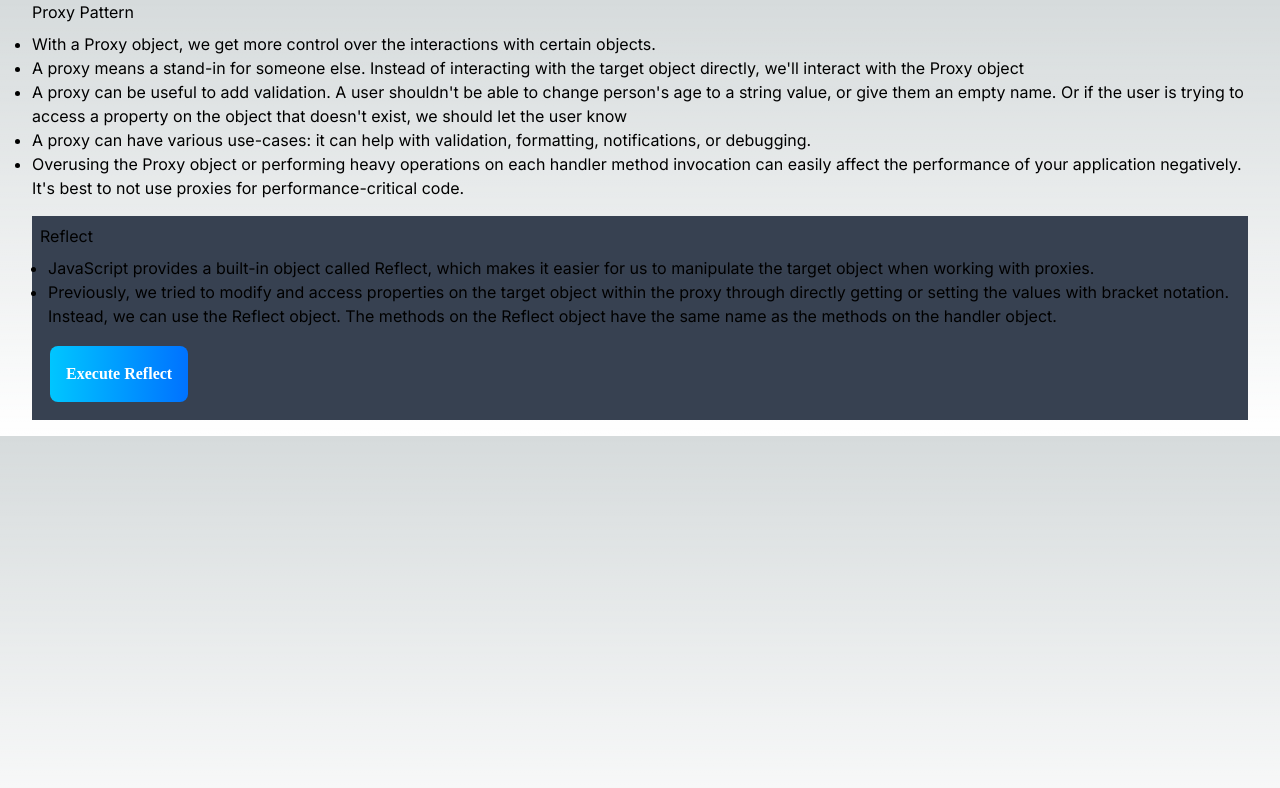
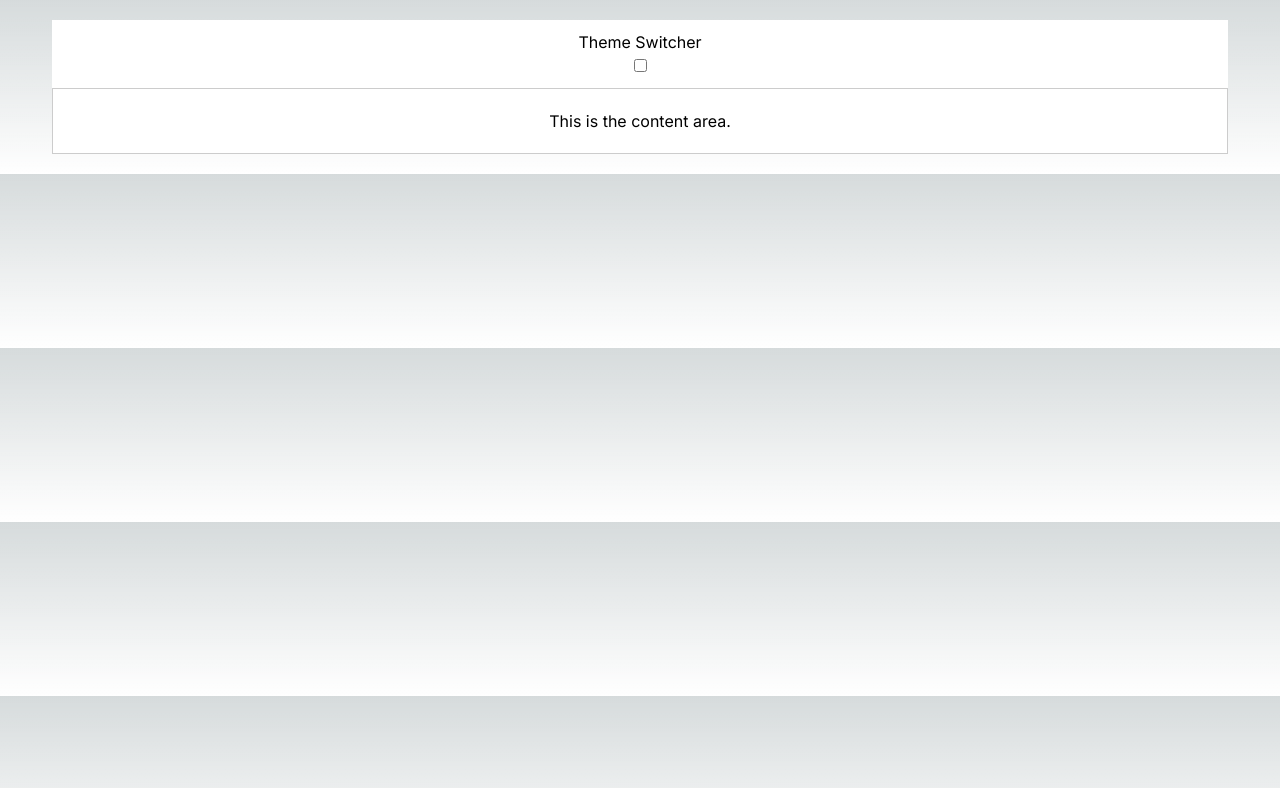
Before and after one commit to dkaus1/ui-patterns, a Next.js app in the folder design-patterns/my-next-app/: page / in a window 1280 px wide. Shown: the top 788 px of the page. Built offline with nearby package versions, Linux system fonts and the light colour scheme.

Commit message:
provider pattern example added

```diff
--- a/design-patterns/my-next-app/src/app/page.tsx
+++ b/design-patterns/my-next-app/src/app/page.tsx
@@ -1,11 +1,13 @@
 import SingletonPattern from './singleton-pattern/index';
 import ProxyPattern from './proxy-pattern/index'
+import ProviderPattern from './provider-pattern/index'
 
 export default function Home() {
   return (
     <div className="mx-8">
       {/* <SingletonPattern/> */}
-      <ProxyPattern/>
+      {/*<ProxyPattern/> */}
+      <ProviderPattern/>
     </div>
   )
 }
--- /dev/null
+++ b/design-patterns/my-next-app/src/app/provider-pattern/App.css
@@ -0,0 +1,32 @@
+/* App.css */
+.app {
+    text-align: center;
+    padding: 20px;
+  }
+
+  .header {
+    background-color: black;
+    color: white;
+    padding: 10px;
+  }
+
+  .header.light {
+    color: black;
+    background-color: white; /* Change text color to black in the light theme */
+  }
+
+  .content {
+    background-color: white;
+    padding: 20px;
+    border: 1px solid #ccc;
+  }
+
+  .content.dark {
+    background-color: black;
+    color: white;
+  }
+
+  .content.light {
+    color: black;
+    background-color: white; /* Change text color to black in the light theme */
+  }
--- /dev/null
+++ b/design-patterns/my-next-app/src/app/provider-pattern/App.js
@@ -0,0 +1,21 @@
+'use client'
+
+// App.js
+import React from 'react';
+import { ThemeProvider } from './ThemeContext';
+import Header from './Header';
+import Content from './Content';
+import './App.css'; // Make sure you have this CSS file
+
+const App = () => {
+  return (
+    <ThemeProvider>
+      <div className="app">
+        <Header />
+        <Content />
+      </div>
+    </ThemeProvider>
+  );
+};
+
+export default App;
--- /dev/null
+++ b/design-patterns/my-next-app/src/app/provider-pattern/Content.js
@@ -0,0 +1,16 @@
+'use client'
+// Content.js
+import React from 'react';
+import { useTheme } from './ThemeContext';
+
+const Content = () => {
+  const { theme } = useTheme();
+
+  return (
+    <div className={`content ${theme}`}>
+      <p>This is the content area.</p>
+    </div>
+  );
+};
+
+export default Content;
--- /dev/null
+++ b/design-patterns/my-next-app/src/app/provider-pattern/Header.js
@@ -0,0 +1,20 @@
+'use client'
+// Header.js
+import React from 'react';
+import { useTheme } from './ThemeContext';
+
+const Header = () => {
+  const { theme, toggleTheme } = useTheme();
+
+  return (
+    <header className={`header ${theme}`}>
+      <h1>Theme Switcher</h1>
+      <label className="switch">
+      <input type="checkbox" onClick={toggleTheme} />
+      <span className="slider round" />
+    </label>
+    </header>
+  );
+};
+
+export default Header;
--- /dev/null
+++ b/design-patterns/my-next-app/src/app/provider-pattern/ThemeContext.js
@@ -0,0 +1,31 @@
+'use client'
+// ThemeContext.js
+import React, { createContext, useContext, useState } from 'react';
+
+// Create a new context
+const ThemeContext = createContext();
+
+// Create a custom hook to use the context
+export const useTheme = () => {
+  return useContext(ThemeContext);
+};
+
+// Create a Provider component
+export const ThemeProvider = ({ children }) => {
+  const [theme, setTheme] = useState('light');
+
+  const toggleTheme = () => {
+    setTheme(prevTheme => (prevTheme === 'light' ? 'dark' : 'light'));
+  };
+
+  const themeContextValue = {
+    theme,
+    toggleTheme,
+  };
+
+  return (
+    <ThemeContext.Provider value={themeContextValue}>
+      {children}
+    </ThemeContext.Provider>
+  );
+};
--- /dev/null
+++ b/design-patterns/my-next-app/src/app/provider-pattern/index.js
@@ -0,0 +1,13 @@
+import React from "react";
+
+import App from "./App";
+
+const ProviderPattern = () => {
+    return (
+      <>
+      <App />
+      </>
+    );
+  };
+
+  export default ProviderPattern
```
Also changed, not shown: design-patterns/my-next-app/src/app/provider-pattern/README.md (added).
